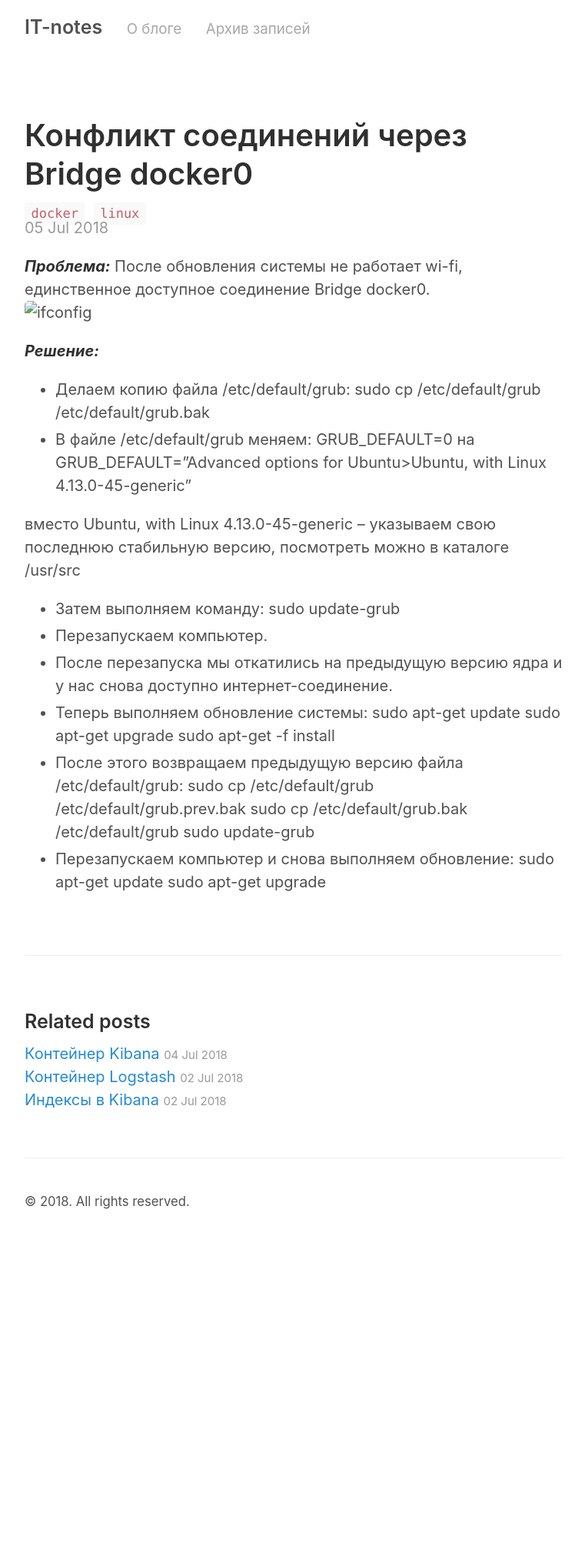
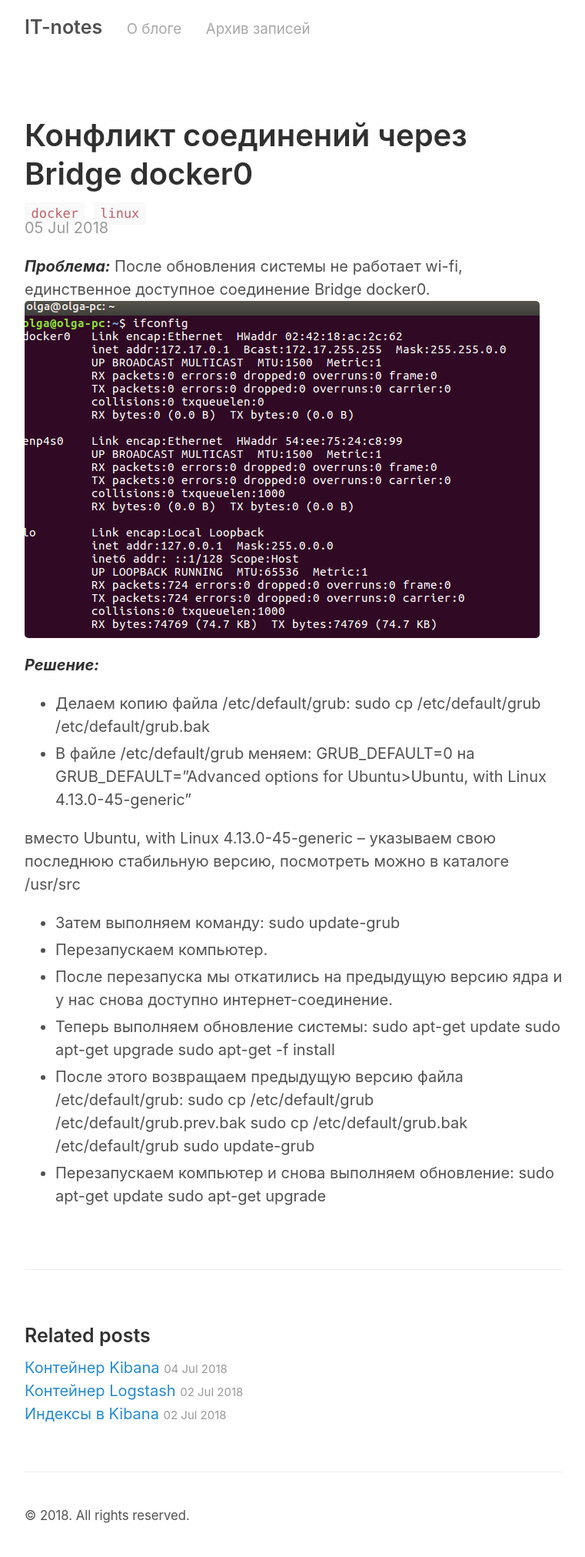
Before and after one commit to OlgaFedorova/olgafedorova.github.io, a Jekyll site: the page built from _posts/2018-07-05-conflict-connections-bridge-docker0.md, in a window 1280 px wide. Shown: the whole page at 77% size, without its empty margins (258-1019 px from the left). Built offline with Jekyll 4.4.1, drawn with Linux system fonts in a browser that asks for light colours; before the commit the page ends 1615 px from its top, so only the background shows below that.

Commit message:
Update 2018-07-05-conflict-connections-bridge-docker0.md

```diff
--- a/_posts/2018-07-05-conflict-connections-bridge-docker0.md
+++ b/_posts/2018-07-05-conflict-connections-bridge-docker0.md
@@ -6,7 +6,7 @@ tags: docker linux
 ---
 ***Проблема:***
 После обновления системы не работает wi-fi, единственное доступное соединение Bridge docker0.
-![ifconfig]({{ site.url }}/assets/**2018-07-05-conflict-connections-bridge-docker0**/1.png)
+![ifconfig]({{ site.url }}/assets/2018-07-05-conflict-connections-bridge-docker0/1.png)
 
 ***Решение:***
 - Делаем копию файла /etc/default/grub:
```
